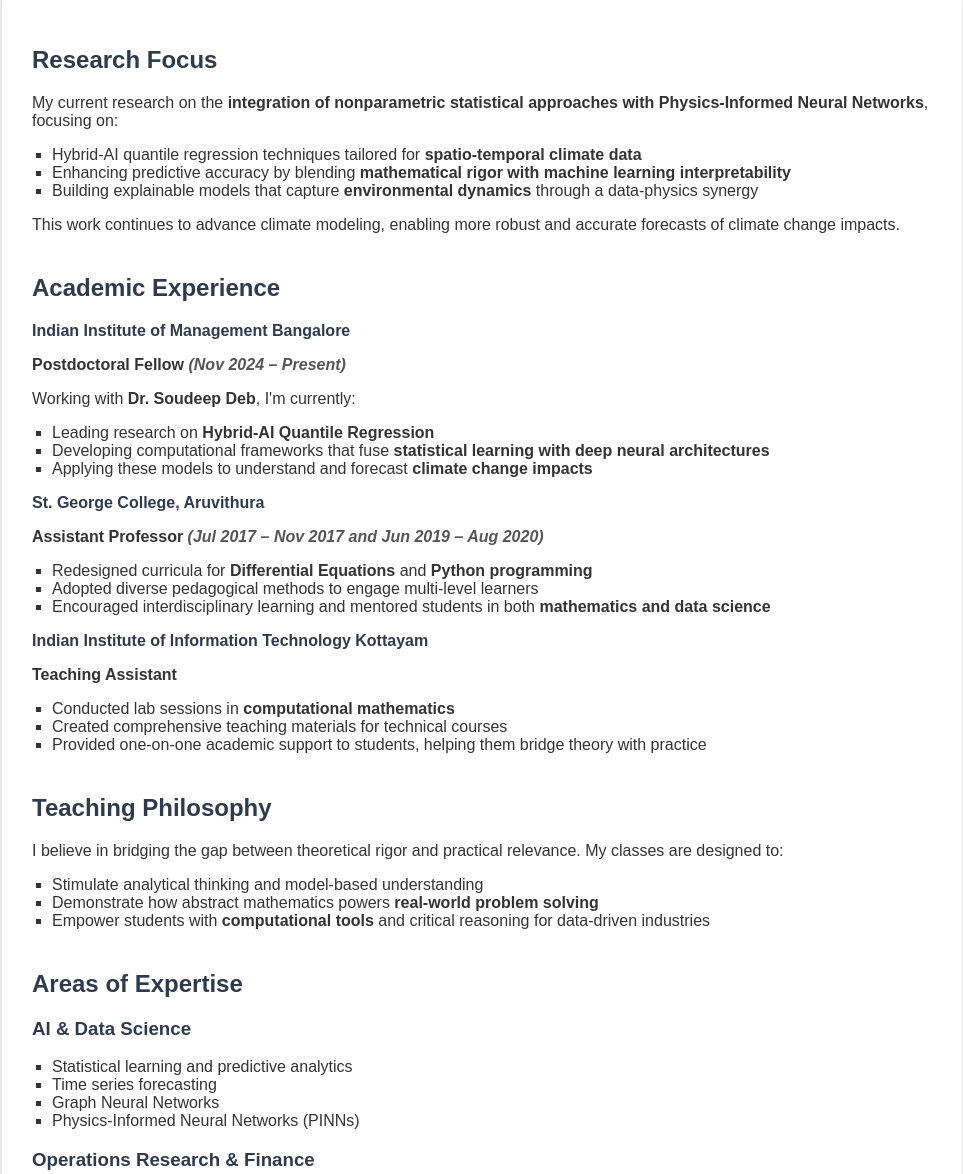
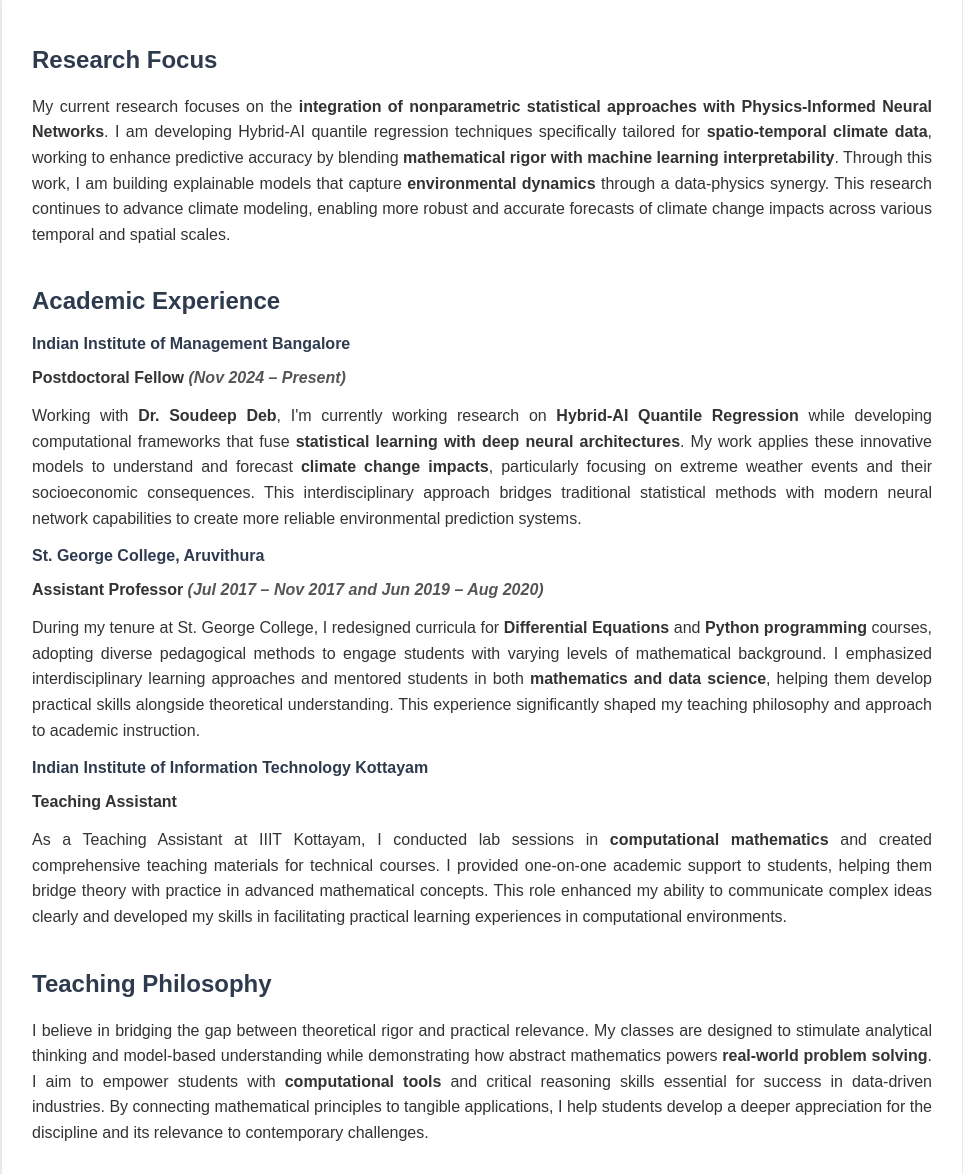
Before and after one commit to Reetha-Thomas/reethathomas.github.io, a plain HTML site: page teaching.html in a window 1280 px wide. Shown: the part 80-1254 px from the top of the page, without its empty margins (158-1121 px from the left). Drawn offline with Linux system fonts and the light colour scheme.

Commit message:
Update teaching.html

```diff
--- a/teaching.html
+++ b/teaching.html
@@ -82,6 +82,11 @@
     .thesis {
       font-style: italic;
     }
+
+    .paragraph-style {
+      text-align: justify;
+      line-height: 1.6;
+    }
   </style>
 </head>
 
@@ -104,13 +109,7 @@
   <main>
     <div class="section">
       <h2>Research Focus</h2>
-      <p>My current research on the <strong>integration of nonparametric statistical approaches with Physics-Informed Neural Networks</strong>, focusing on:</p>
-      <ul>
-        <li>Hybrid-AI quantile regression techniques tailored for <strong>spatio-temporal climate data</strong></li>
-        <li>Enhancing predictive accuracy by blending <strong>mathematical rigor with machine learning interpretability</strong></li>
-        <li>Building explainable models that capture <strong>environmental dynamics</strong> through a data-physics synergy</li>
-      </ul>
-      <p>This work continues to advance climate modeling, enabling more robust and accurate forecasts of climate change impacts.</p>
+      <p class="paragraph-style">My current research focuses on the <strong>integration of nonparametric statistical approaches with Physics-Informed Neural Networks</strong>. I am developing Hybrid-AI quantile regression techniques specifically tailored for <strong>spatio-temporal climate data</strong>, working to enhance predictive accuracy by blending <strong>mathematical rigor with machine learning interpretability</strong>. Through this work, I am building explainable models that capture <strong>environmental dynamics</strong> through a data-physics synergy. This research continues to advance climate modeling, enabling more robust and accurate forecasts of climate change impacts across various temporal and spatial scales.</p>
     </div>
 
     <div class="section">
@@ -118,38 +117,20 @@
 
       <p class="institution">Indian Institute of Management Bangalore</p>
       <p class="job-title">Postdoctoral Fellow <span class="job-details">(Nov 2024 – Present)</span></p>
-      <p>Working with <span class="advisor">Dr. Soudeep Deb</span>, I'm currently:</p>
-      <ul>
-        <li>Leading research on <strong>Hybrid-AI Quantile Regression</strong></li>
-        <li>Developing computational frameworks that fuse <strong>statistical learning with deep neural architectures</strong></li>
-        <li>Applying these models to understand and forecast <strong>climate change impacts</strong></li>
-      </ul>
+      <p class="paragraph-style">Working with <span class="advisor">Dr. Soudeep Deb</span>, I'm currently working research on <strong>Hybrid-AI Quantile Regression</strong> while developing computational frameworks that fuse <strong>statistical learning with deep neural architectures</strong>. My work applies these innovative models to understand and forecast <strong>climate change impacts</strong>, particularly focusing on extreme weather events and their socioeconomic consequences. This interdisciplinary approach bridges traditional statistical methods with modern neural network capabilities to create more reliable environmental prediction systems.</p>
 
       <p class="institution">St. George College, Aruvithura</p>
       <p class="job-title">Assistant Professor <span class="job-details">(Jul 2017 – Nov 2017 and Jun 2019 – Aug 2020)</span></p>
-      <ul>
-        <li>Redesigned curricula for <strong>Differential Equations</strong> and <strong>Python programming</strong></li>
-        <li>Adopted diverse pedagogical methods to engage multi-level learners</li>
-        <li>Encouraged interdisciplinary learning and mentored students in both <strong>mathematics and data science</strong></li>
-      </ul>
+      <p class="paragraph-style">During my tenure at St. George College, I redesigned curricula for <strong>Differential Equations</strong> and <strong>Python programming</strong> courses, adopting diverse pedagogical methods to engage students with varying levels of mathematical background. I emphasized interdisciplinary learning approaches and mentored students in both <strong>mathematics and data science</strong>, helping them develop practical skills alongside theoretical understanding. This experience significantly shaped my teaching philosophy and approach to academic instruction.</p>
 
       <p class="institution">Indian Institute of Information Technology Kottayam</p>
       <p class="job-title">Teaching Assistant</p>
-      <ul>
-        <li>Conducted lab sessions in <strong>computational mathematics</strong></li>
-        <li>Created comprehensive teaching materials for technical courses</li>
-        <li>Provided one-on-one academic support to students, helping them bridge theory with practice</li>
-      </ul>
+      <p class="paragraph-style">As a Teaching Assistant at IIIT Kottayam, I conducted lab sessions in <strong>computational mathematics</strong> and created comprehensive teaching materials for technical courses. I provided one-on-one academic support to students, helping them bridge theory with practice in advanced mathematical concepts. This role enhanced my ability to communicate complex ideas clearly and developed my skills in facilitating practical learning experiences in computational environments.</p>
     </div>
 
     <div class="section">
       <h2>Teaching Philosophy</h2>
-      <p>I believe in bridging the gap between theoretical rigor and practical relevance. My classes are designed to:</p>
-      <ul>
-        <li>Stimulate analytical thinking and model-based understanding</li>
-        <li>Demonstrate how abstract mathematics powers <strong>real-world problem solving</strong></li>
-        <li>Empower students with <strong>computational tools</strong> and critical reasoning for data-driven industries</li>
-      </ul>
+      <p class="paragraph-style">I believe in bridging the gap between theoretical rigor and practical relevance. My classes are designed to stimulate analytical thinking and model-based understanding while demonstrating how abstract mathematics powers <strong>real-world problem solving</strong>. I aim to empower students with <strong>computational tools</strong> and critical reasoning skills essential for success in data-driven industries. By connecting mathematical principles to tangible applications, I help students develop a deeper appreciation for the discipline and its relevance to contemporary challenges.</p>
     </div>
 
     <div class="section">
@@ -183,34 +164,11 @@
 
       <h3>Doctoral Research</h3>
       <p class="institution">Ph.D. in Mathematics, Indian Institute of Information Technology Kottayam <span class="job-details">(Sep 2020 – Oct 2024)</span></p>
-      <p>Under the guidance of <span class="advisor">Dr. T. Bakkyaraj</span>, my doctoral work centered on:</p>
-      <ul>
-        <li><strong>Thesis</strong>: <span class="thesis">Invariant Analysis and Exact Solutions of Certain Nonlinear Fractional Partial Differential and Differential-Difference Equations</span></li>
-        <li><strong>Key Research Areas</strong>:
-          <ul>
-            <li>Fractional differential equations</li>
-            <li>Lie symmetry analysis</li>
-            <li>Invariant subspace methods</li>
-            <li>Differential and differential-difference equations</li>
-          </ul>
-        </li>
-      </ul>
-      <p>This research not only contributed to the theoretical framework of fractional calculus but also laid a strong foundation for my transition into data-driven methodologies like Physics-Informed Neural Networks (PINNs).</p>
+      <p class="paragraph-style">Under the guidance of <span class="advisor">Dr. T. Bakkyaraj</span>, my doctoral work centered on my thesis titled <span class="thesis">Invariant Analysis and Exact Solutions of Certain Nonlinear Fractional Partial Differential and Differential-Difference Equations</span>. My research investigated key areas including fractional differential equations, Lie symmetry analysis, invariant subspace methods, and differential and differential-difference equations. This research not only contributed to the theoretical framework of fractional calculus but also laid a strong foundation for my transition into data-driven methodologies like Physics-Informed Neural Networks (PINNs). Throughout my doctoral studies, I developed novel analytical approaches to solving complex mathematical models with applications in various physical systems.</p>
 
       <h3>Postgraduate Research</h3>
       <p class="institution">M.Phil. in Mathematics, Bharathiar University, Coimbatore <span class="job-details">(Nov 2017 – Dec 2018)</span></p>
-      <p>Supervised by <span class="advisor">Dr. S. Narayanamoorthy</span>, my M.Phil. thesis investigated:</p>
-      <ul>
-        <li><strong>Thesis</strong>: <span class="thesis">Glucose Insulin Regulatory Model using Runge-Kutta and Homotopy Perturbation Methods in the Fuzzy Domain</span></li>
-        <li><strong>Core Courses</strong>:
-          <ul>
-            <li>Fuzzy mathematics</li>
-            <li>Partial differential equations</li>
-            <li>Algebra and analysis</li>
-          </ul>
-        </li>
-      </ul>
-      <p>This research involved numerical techniques applied within fuzzy systems, enriching my analytical approach toward modeling uncertainty in real-world phenomena.</p>
+      <p class="paragraph-style">Supervised by <span class="advisor">Dr. S. Narayanamoorthy</span>, my M.Phil. thesis investigated <span class="thesis">Glucose Insulin Regulatory Model using Runge-Kutta and Homotopy Perturbation Methods in the Fuzzy Domain</span>. My core coursework included fuzzy mathematics, partial differential equations, and algebra and analysis. This research involved numerical techniques applied within fuzzy systems, enriching my analytical approach toward modeling uncertainty in real-world phenomena. The work combined mathematical modeling with biomedical applications, providing me with a strong interdisciplinary foundation that continues to inform my current research methodologies.</p>
     </div>
   </main>
 
```
